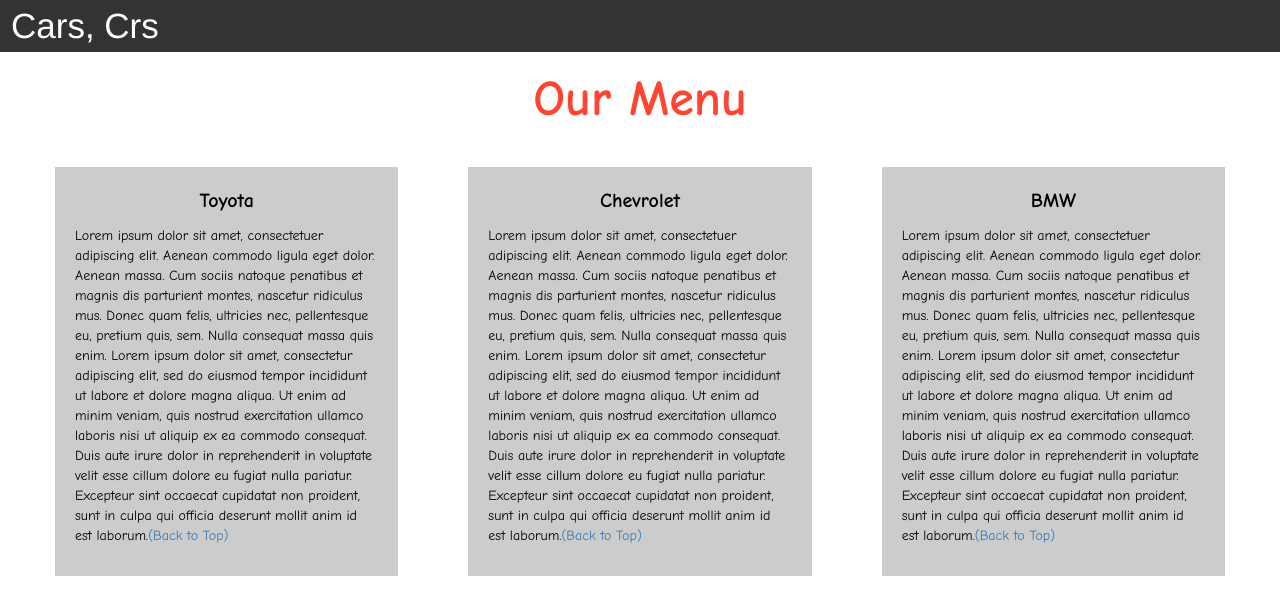
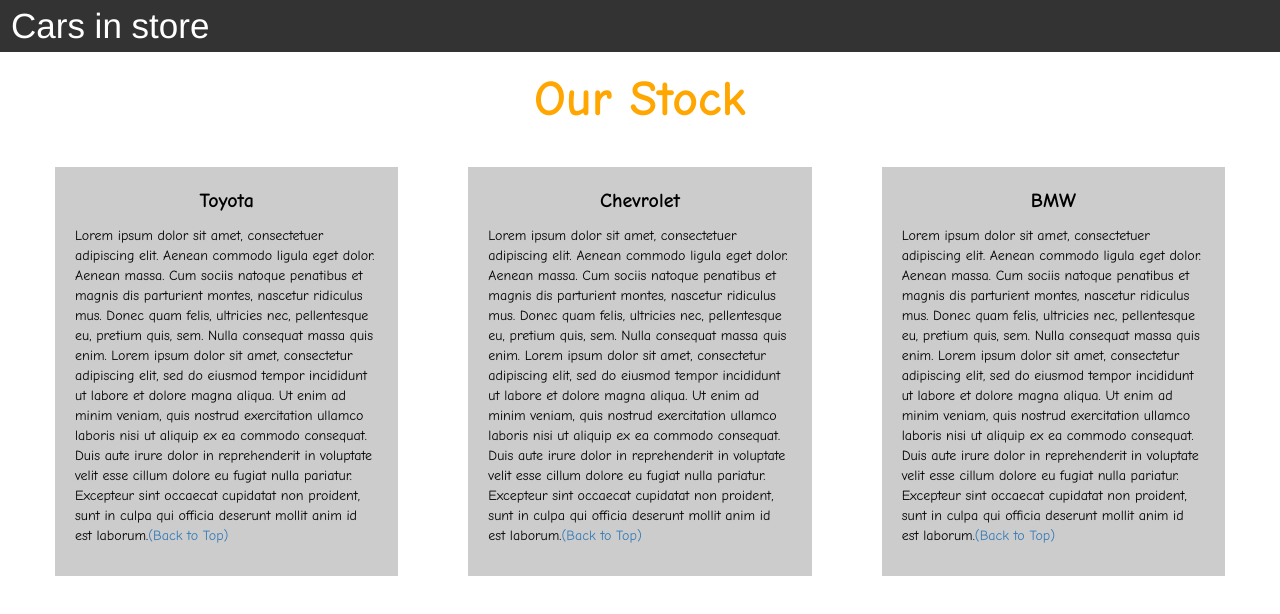
Before and after one commit to hilarioperez18/html-css-javascript-for-web-developers, a plain HTML site: page week-3/index.html in a window 1280 px wide. Drawn offline with nearby package versions, Linux system fonts and the light colour scheme.

Commit message:
add assignment 3

```diff
--- a/week-3/index.html
+++ b/week-3/index.html
@@ -28,7 +28,7 @@
         <span class="icon-bar"></span>
         <span class="icon-bar"></span>
       </button>
-      <a class="navbar-brand" href="#">Cars, Crs</a>
+      <a class="navbar-brand" href="#">Cars in store</a>
     </div>
 
     <div class="collapse" id="myNavbar">
@@ -42,7 +42,7 @@
   </div>
 </nav>
 
-<h1 class="main-title">Our Menu</h1>
+<h1 class="main-title">Our Stock</h1>
 
 
 
--- a/week-3/style.css
+++ b/week-3/style.css
@@ -44,7 +44,7 @@
 .main-title{
   margin-bottom: 15px;
   text-align: center;
-  color: #ff4532;
+  color: #FFA600;
   font-size: 50px;
   font-family: "Comic Sans MS", cursive, sans-serif;
   font-weight: bold;
```
